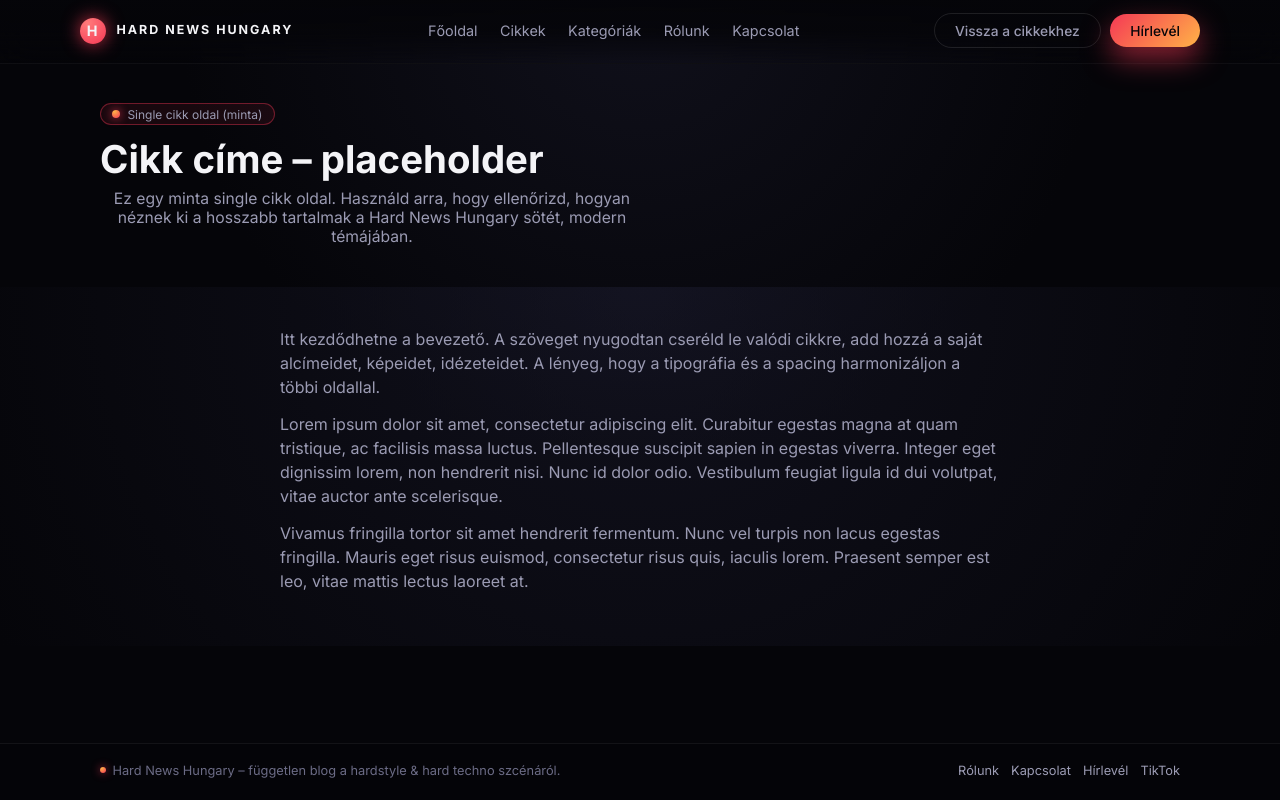
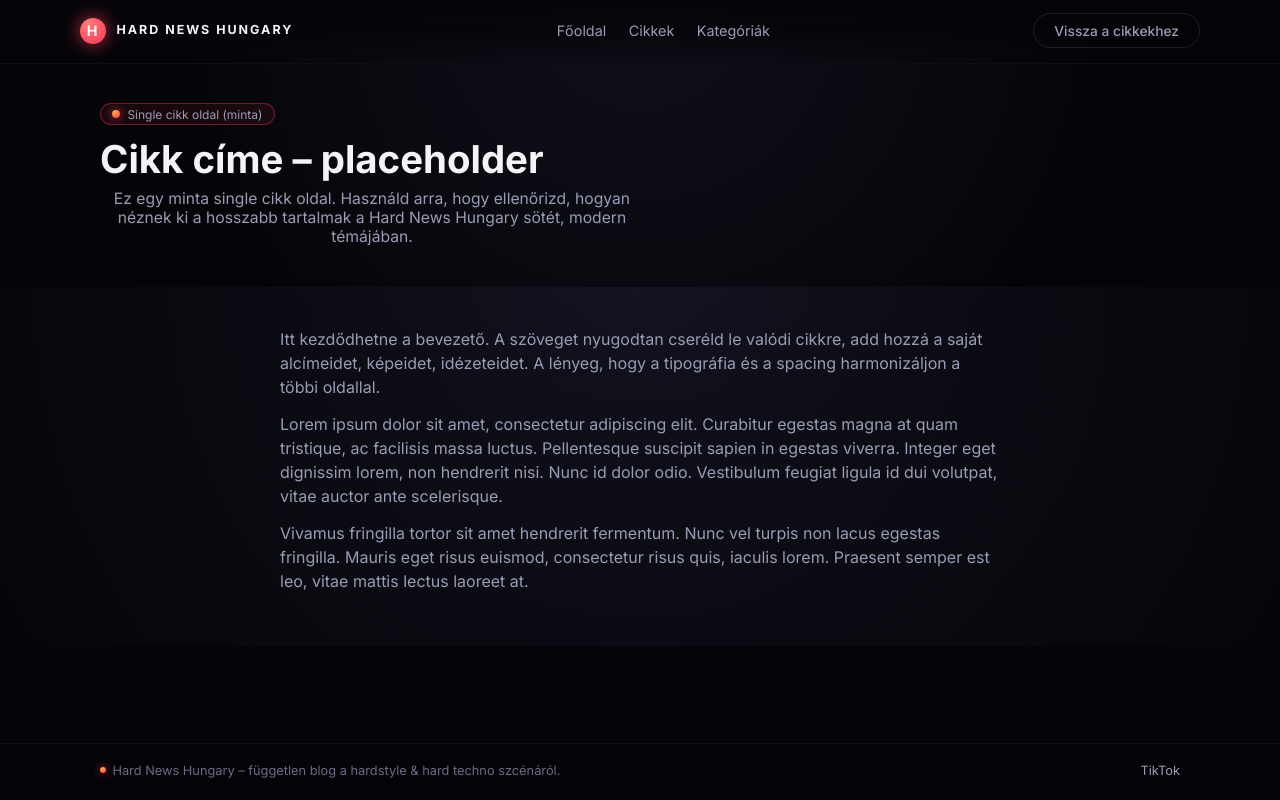
Before and after one commit to mate-hnh/teszt1234hnh, a plain HTML site: page cikk-reszletek.html in a window 1280 px wide. Drawn offline with Linux system fonts and the light colour scheme.

Commit message:
Remove about, contact, and newsletter menu items

```diff
--- a/cikk-reszletek.html
+++ b/cikk-reszletek.html
@@ -24,12 +24,9 @@
         <a href="index.html">Főoldal</a>
         <a href="cikkek.html">Cikkek</a>
         <a href="kategoriak.html">Kategóriák</a>
-        <a href="rolunk.html">Rólunk</a>
-        <a href="kapcsolat.html">Kapcsolat</a>
       </nav>
       <div class="nav-cta">
         <a class="btn btn-ghost" href="cikkek.html">Vissza a cikkekhez</a>
-        <a class="btn btn-primary" href="hirlevel.html">Hírlevél</a>
       </div>
       <button id="menu-toggle" class="menu-toggle" aria-label="Menü">
         <span></span>
@@ -39,9 +36,6 @@
       <a href="index.html">Főoldal</a>
       <a href="cikkek.html">Cikkek</a>
       <a href="kategoriak.html">Kategóriák</a>
-      <a href="rolunk.html">Rólunk</a>
-      <a href="kapcsolat.html">Kapcsolat</a>
-      <a href="hirlevel.html">Hírlevél</a>
     </div>
   </header>
 
@@ -95,9 +89,6 @@
           <span>Hard News Hungary – független blog a hardstyle & hard techno szcénáról.</span>
         </div>
         <div class="footer-links">
-          <a href="rolunk.html">Rólunk</a>
-          <a href="kapcsolat.html">Kapcsolat</a>
-          <a href="hirlevel.html">Hírlevél</a>
           <a
             href="https://www.tiktok.com/@hardnewshungary"
             target="_blank"
```
Also changed, not shown: cikkek.html (+0 -9 lines), hirlevel.html (+0 -9 lines), index.html (+0 -9 lines), kapcsolat.html (+0 -9 lines), kategoriak.html (+0 -9 lines), rolunk.html (+0 -9 lines).
